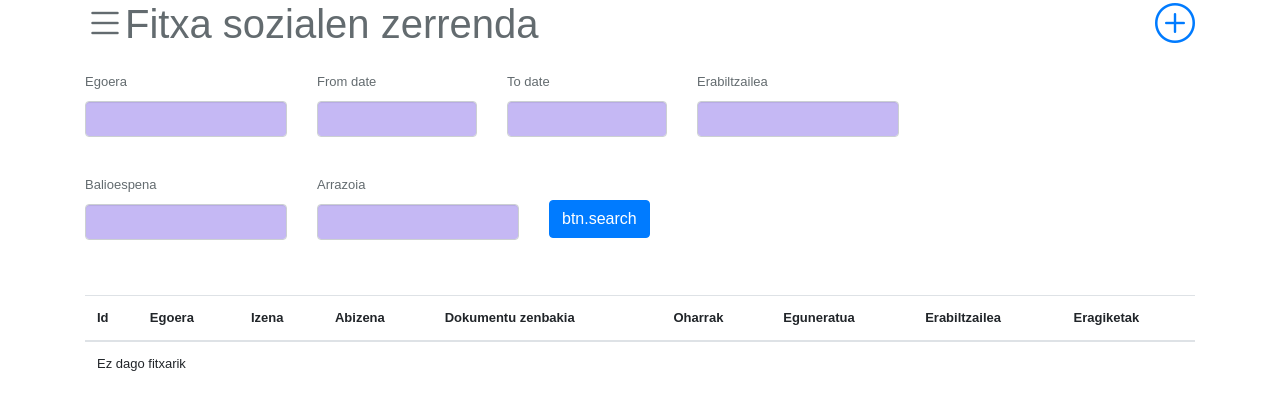
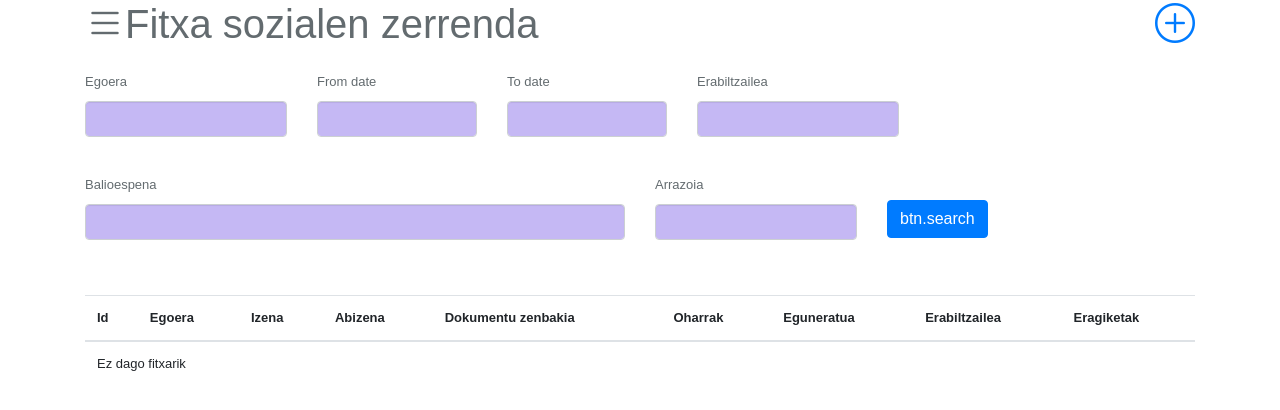
Before and after one commit to amorebietakoUdala/fitxa-soziala, a Symfony app: template templates/fitxak/index.html.twig in a window 1280 px wide. Shown: the part 86-496 px from the top of the page. Run offline with Twig, Linux system fonts and the light colour scheme; the template is opened without the code that fills it, so the values that code supplies are empty; form fields are guessed from the names that the template uses; some libraries are stand-ins or nearby versions.

Commit message:
Fixed styles on fitxak search filter

```diff
--- a/templates/fitxak/_searchForm.html.twig
+++ b/templates/fitxak/_searchForm.html.twig
@@ -20,7 +20,7 @@
             </div>
       </div>
       <div class="row align-items-center">
-            <div class="col-lg-auto form-group">
+            <div class="col-lg-6 form-group">
                   {{ form_label(form.balioespena) }}
                   {{ form_widget(form.balioespena, {'attr' : { 'class': 'col form-control ' }}) }}
             </div>
```
